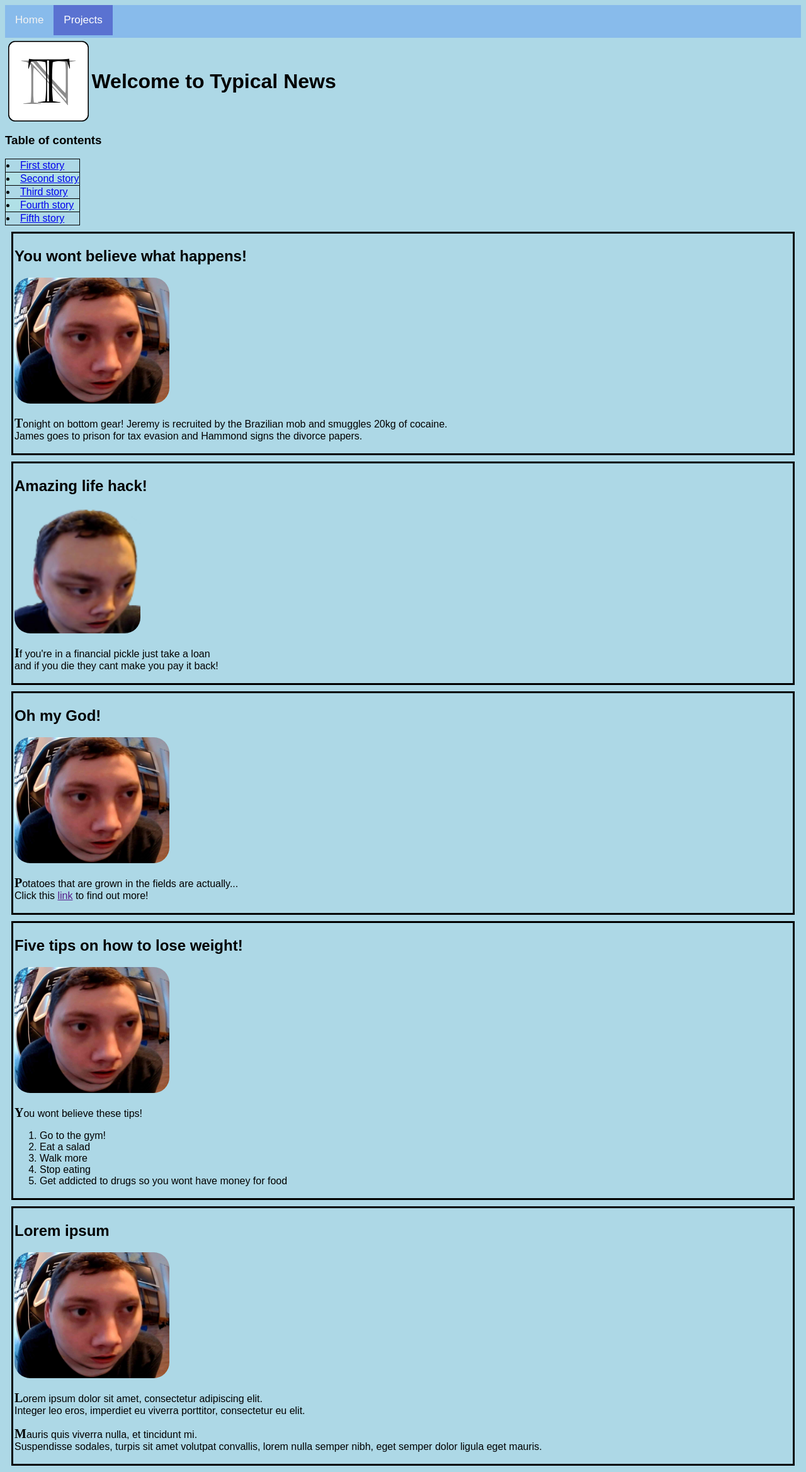
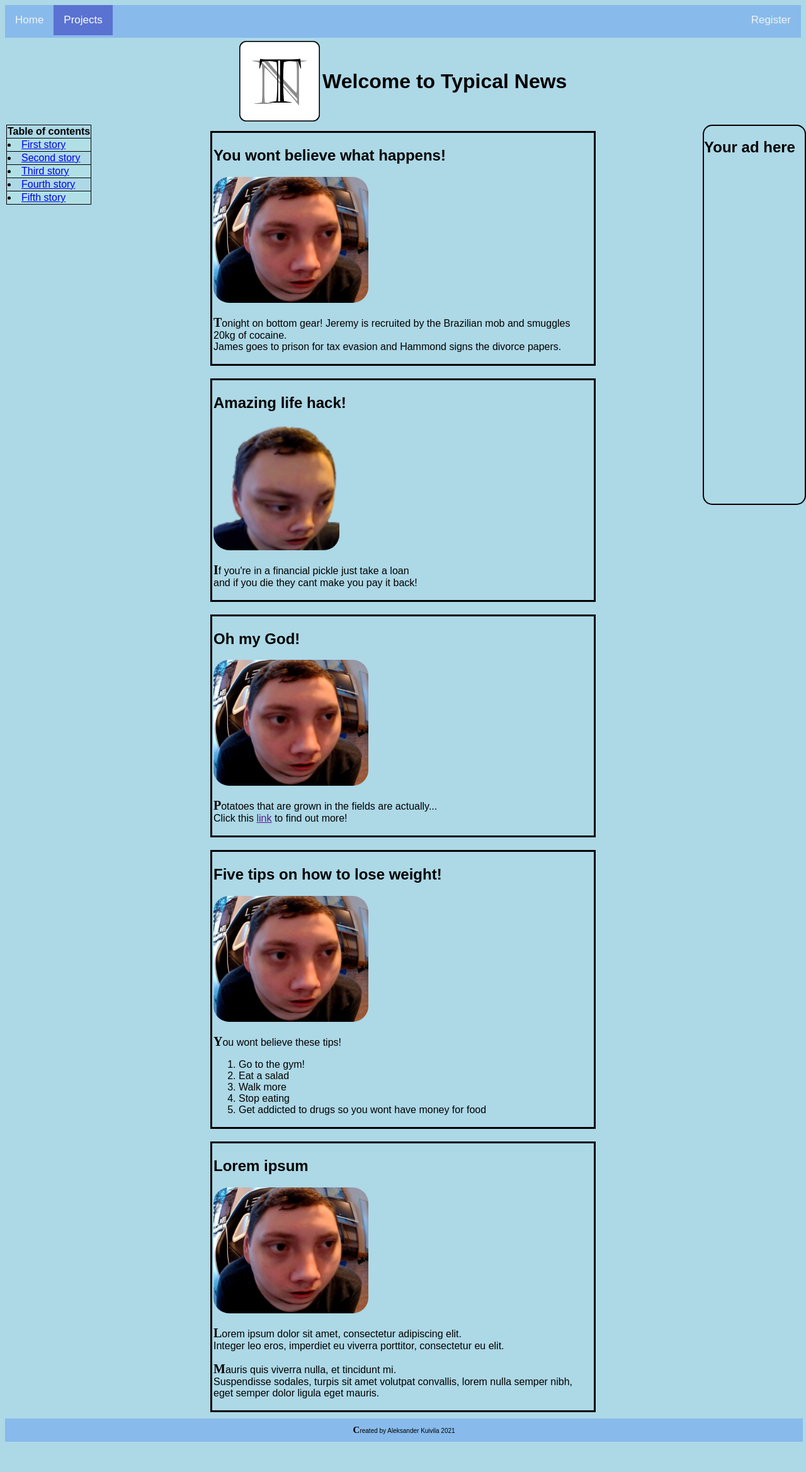
Before and after one commit to sirlollipop/aleksander_kuivilawww21, a plain HTML site: page task1.html in a window 1280 px wide. Shown: the whole page at 63% size. After the commit the page ends 2290 px from the top, so only its background shows below. Drawn offline with Linux system fonts and the light colour scheme.

Commit message:
Made form and added more flex

```diff
--- a/css/style.css
+++ b/css/style.css
@@ -62,18 +62,18 @@ p::first-letter {
 	transition: 0.5s;
 }
 
-table {
+.newsTable {
   font-family: arial, sans-serif;
   border-collapse: collapse;
 }
 
-tr{
+.newsTable tr{
   border: 1px solid black;
   text-align: left;
   padding: 8px;
 }
 
-tr:nth-child(even) {
+.newsTable tr:nth-child(even) {
   background-color: powderblue;
 }
 
@@ -109,7 +109,10 @@ tr:nth-child(even) {
 }
 
 #titlebar {
-	margin: 5px;
+	margin-top: 5px;
+	margin-bottom: 5px;
+	width: 100%;
+	text-align: center;
 }
 
 .cssTask {
@@ -180,3 +183,80 @@ tr:nth-child(even) {
 	display: flex;
 	justify-content: space-between;
 }
+
+.newsFlex {
+	display: flex;
+	justify-content: center;
+	flex-grow: 3;
+	flex-wrap: wrap;
+
+}
+
+.adbar {
+	border-style: solid;
+	border-width: 2px;
+	border-radius: 15px;
+	border-color: black;
+	height: 600px;
+	width: 160px;
+	position: fixed;
+	right: 0px;
+}
+
+.leftbar {
+	position: fixed;
+	left: 10px;
+}
+
+.middlebar {
+	display:flex;
+	width: 50%;
+	flex-direction: column;
+	justify-content: center;
+	align-items: left;
+}
+
+.footer {
+	position:absolute;
+	width:99%;
+	background-color: #88bbeb;
+	text-align: center;
+}
+
+.footer p {
+	font-size: 10px;
+}
+
+.footer p::first-letter {
+	font-family: Times New Roman;
+	font-size:15px;
+	font-weight:bolder;
+}
+
+#navreg {
+	float: right;
+}
+
+@media (max-width: 550px) {
+
+	body {
+		font-size:10px;
+	}
+
+	.adbar {
+		visibility:hidden;
+	}
+
+	.story {
+		margin: 0px;
+		padding: 0px;
+	}
+
+	#newsimg {
+		height:100px;
+	}
+
+	.sitetitle {
+		visibility: hidden;
+	}
+}
--- a/task1.html
+++ b/task1.html
@@ -19,6 +19,7 @@
 					<a href="task3.html">Task3</a>
 				</div>
 			</div>
+			<a href="register.html" id="navreg">Register</a>
 		</div>
 
 		<div id="titlebar">
@@ -26,12 +27,14 @@
 		<h1 class="sitetitle">Welcome to Typical News</h1>
 
 		</div>
+		<div class="newsFlex">
 
+		<div class="leftbar">
 		<article>
 
-		<table>
+		<table class="newsTable">
+				<th> Table of contents </th>
 				<tr>
-					<h3> Table of contents </h3>
 					<td><li><a href="#story1"> First story </a></td>
 				</tr>
 				<tr>
@@ -48,7 +51,9 @@
 				</tr>
 		</table>
 		</article>
+		</div>
 		<!-- This is a newssite-->
+		<div class="middlebar">
 		<div class="story" id="story1">
 			<h2 id="newstitle">You wont believe what happens!</h2>
 			<img src="imgs/zarkwot.png" id="newsimg" height="200px"></img>
@@ -93,6 +98,18 @@
 			Suspendisse sodales, turpis sit amet volutpat convallis, lorem nulla semper nibh, eget semper dolor ligula eget mauris.</p>
 			</p>
 		</div>
+		</div>
 
+		<div class="rightbar">
+			<div class="adbar">
+			<h2> Your ad here </h2>
+			</div>
+		</div>
+		</div>
+
+		</div>
+		<div class="footer">
+			<p>Created by Aleksander Kuivila 2021</p>
+		</div>
 	</body>
 </html>
```
Also changed, not shown: index.html (+1 -0 lines), register.html (added, +55 -0 lines), task2.html (+1 -0 lines), task3.html (+1 -0 lines). Lines whose indentation alone changed are shown as unchanged.
